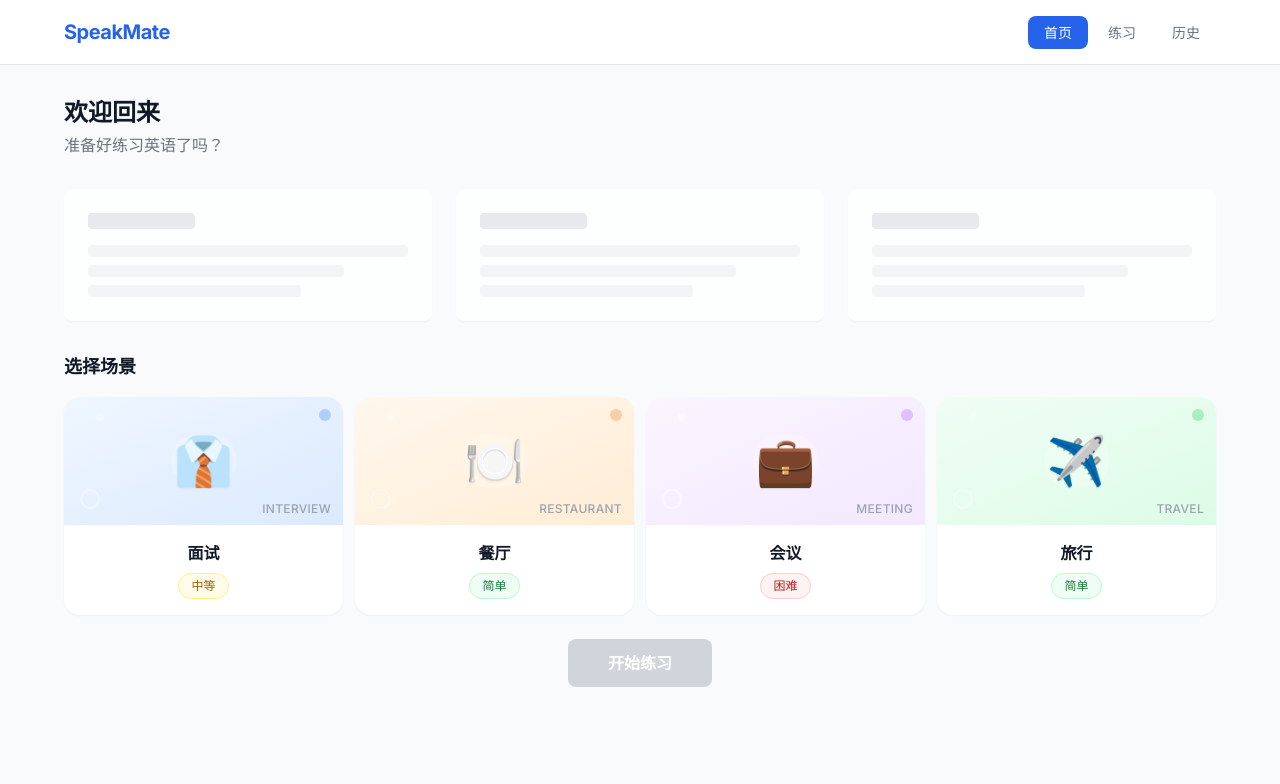
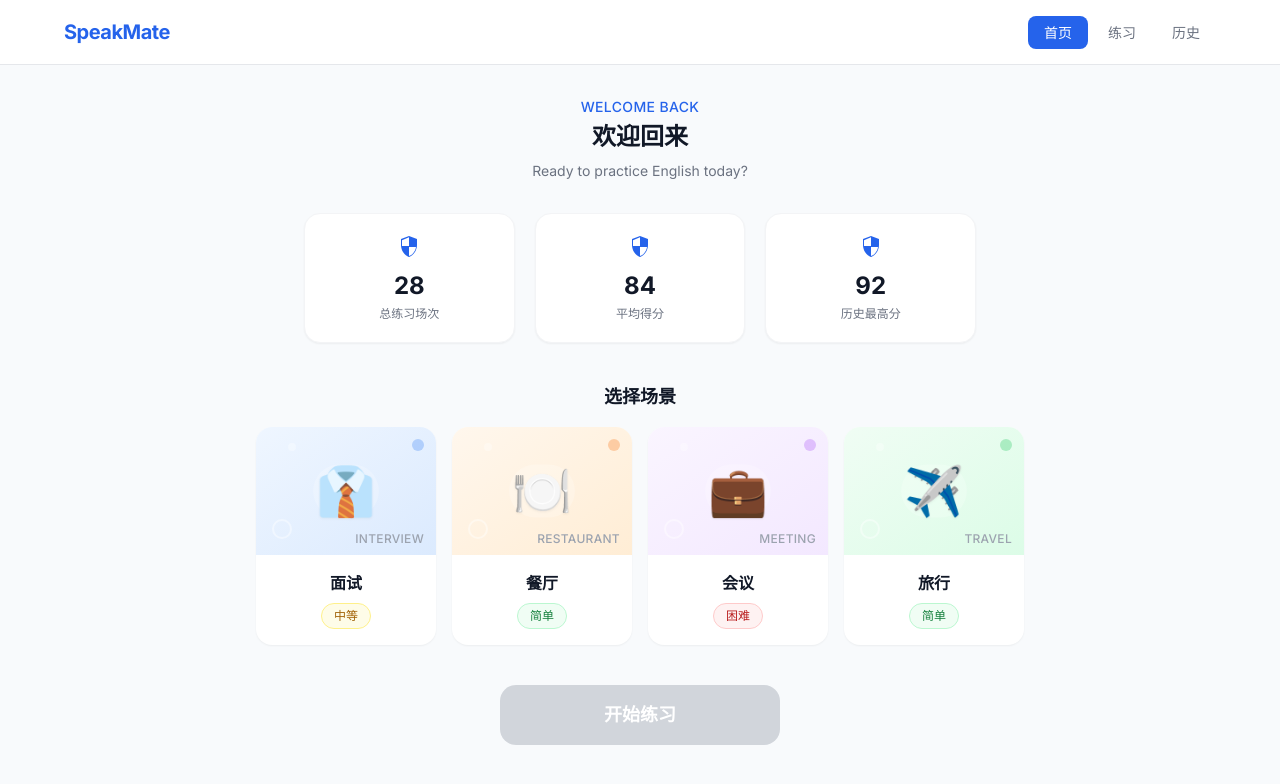
Before and after one commit to zZhou6725/SpeakMate, a React (Vite) app in the folder frontend/: page /home in a window 1280 px wide. Shown: the top 784 px of the page. Built offline with nearby package versions, Linux system fonts and the light colour scheme.

Commit message:
feat: 精简页面依赖、优化 UI 展示、修复 useMockData 死循环问题

```diff
--- a/frontend/src/hooks/useMockData.ts
+++ b/frontend/src/hooks/useMockData.ts
@@ -1,4 +1,4 @@
-import { useState, useEffect } from 'react';
+import { useState, useEffect, useRef } from 'react';
 
 /**
  * Simulates async data loading with a delay.
@@ -8,6 +8,8 @@ import { useState, useEffect } from 'react';
 export function useMockData<T>(fetcher: () => T, delay = 400) {
   const [data, setData] = useState<T | null>(null);
   const [loading, setLoading] = useState(true);
+  const fetcherRef = useRef(fetcher);
+  fetcherRef.current = fetcher;
 
   useEffect(() => {
     let cancelled = false;
@@ -15,7 +17,7 @@ export function useMockData<T>(fetcher: () => T, delay = 400) {
 
     const timer = setTimeout(() => {
       if (!cancelled) {
-        setData(fetcher());
+        setData(fetcherRef.current());
         setLoading(false);
       }
     }, delay);
@@ -24,7 +26,7 @@ export function useMockData<T>(fetcher: () => T, delay = 400) {
       cancelled = true;
       clearTimeout(timer);
     };
-  }, [fetcher, delay]);
+  }, [delay]);
 
   return { data, loading };
 }
--- a/frontend/src/pages/Dashboard.tsx
+++ b/frontend/src/pages/Dashboard.tsx
@@ -1,16 +1,11 @@
 import { useNavigate } from 'react-router-dom';
 import { useStore } from '../store/useStore';
-import { useMockData } from '../hooks/useMockData';
 import { dashboardStats } from '../mock/mock_data';
 import ScenarioCard from '../components/ScenarioCard';
-import ScoreRing from '../components/ScoreRing';
-import LoadingPlaceholder from '../components/LoadingPlaceholder';
-import type { DashboardStats } from '../types';
 
 export default function Dashboard() {
   const navigate = useNavigate();
   const { scenarios, selectedScenarioId, selectScenario, startSession } = useStore();
-  const { data, loading } = useMockData<DashboardStats>(() => dashboardStats, 400);
 
   const handleStart = () => {
     if (!selectedScenarioId) return;
@@ -19,39 +14,24 @@ export default function Dashboard() {
   };
 
   return (
-    <div>
+    <div className="flex flex-col">
       {/* Header */}
-      <div className="mb-8">
-        <h1 className="text-2xl font-bold text-text">欢迎回来</h1>
-        <p className="text-muted mt-1">准备好练习英语了吗？</p>
+      <div className="mb-8 text-center">
+        <p className="text-sm font-medium text-primary tracking-wide uppercase">Welcome Back</p>
+        <h1 className="text-2xl font-bold text-text mt-1">欢迎回来</h1>
+        <p className="text-muted text-sm mt-2">Ready to practice English today?</p>
       </div>
 
-      {/* Stats Row */}
-      <div className="grid grid-cols-3 gap-6 mb-8">
-        {loading
-          ? Array.from({ length: 3 }).map((_, i) => (
-              <LoadingPlaceholder key={i} type="card" />
-            ))
-          : data && (
-              <>
-                <StatCard label="练习总次数" value={data.totalPractice} />
-                <StatCard label="平均得分" value={data.averageScore} />
-                <StatCard label="最高得分" value={data.bestScore} suffix="分" />
-              </>
-            )}
+      {/* Stats Cards — shield icons */}
+      <div className="grid grid-cols-3 gap-5 mb-10 max-w-2xl mx-auto w-full">
+        <StatCard label="总练习场次" value={dashboardStats.totalPractice} />
+        <StatCard label="平均得分" value={dashboardStats.averageScore} />
+        <StatCard label="历史最高分" value={dashboardStats.bestScore} />
       </div>
 
-      {/* Score Ring Preview */}
-      {!loading && data && (
-        <div className="flex justify-center mb-8">
-          <ScoreRing value={data.averageScore} label="综合" size={100} />
-        </div>
-      )}
-
       {/* Scenario Selection */}
-      <div className="mb-6">
-        <h2 className="text-lg font-semibold text-text mb-4">选择场景</h2>
-        <div className="grid grid-cols-2 md:grid-cols-4 gap-3">
+      <h2 className="text-lg font-semibold text-text mb-4 text-center">选择场景</h2>
+      <div className="grid grid-cols-2 md:grid-cols-4 gap-4 max-w-3xl mx-auto w-full mb-10">
         {scenarios.map((s) => (
           <ScenarioCard
             key={s.id}
@@ -61,16 +41,15 @@ export default function Dashboard() {
           />
         ))}
       </div>
-      </div>
 
-      {/* Start Button */}
+      {/* Start Button — bottom center, wider rounded */}
       <div className="flex justify-center">
         <button
           onClick={handleStart}
           disabled={!selectedScenarioId}
-          className={`px-10 py-3 rounded-card text-white font-semibold text-base transition-all duration-200 ${
+          className={`px-20 py-4 rounded-2xl text-white font-semibold text-lg transition-all duration-200 min-w-[280px] ${
             selectedScenarioId
-              ? 'bg-primary hover:bg-blue-700 shadow-md hover:shadow-lg active:scale-[0.98]'
+              ? 'bg-primary hover:bg-blue-700 shadow-lg hover:shadow-xl active:scale-[0.98]'
               : 'bg-gray-300 cursor-not-allowed'
           }`}
         >
@@ -81,14 +60,16 @@ export default function Dashboard() {
   );
 }
 
-function StatCard({ label, value, suffix }: { label: string; value: number; suffix?: string }) {
+function StatCard({ label, value }: { label: string; value: number }) {
   return (
-    <div className="bg-white rounded-card p-5 shadow-sm border border-gray-100 text-center">
-      <p className="text-xs text-muted font-medium uppercase tracking-wide mb-2">{label}</p>
-      <p className="text-3xl font-bold text-text">
-        {value}
-        {suffix && <span className="text-lg text-muted">{suffix}</span>}
-      </p>
+    <div className="bg-white rounded-2xl p-5 shadow-sm border border-gray-100 text-center hover:shadow-md transition-shadow">
+      <div className="flex justify-center mb-3">
+        <svg className="w-6 h-6 text-primary" viewBox="0 0 24 24" fill="currentColor">
+          <path d="M12 2L4 5v6c0 5.55 3.84 10.74 8 12 4.16-1.26 8-6.45 8-12V5l-8-3zm0 10.99h7c-.53 4.12-3.28 7.79-7 8.94V12H5V6.3l7-3.11v8.8z" />
+        </svg>
+      </div>
+      <p className="text-2xl font-bold text-text">{value}</p>
+      <p className="text-xs text-muted font-medium mt-1">{label}</p>
     </div>
   );
 }
--- a/frontend/src/pages/History.tsx
+++ b/frontend/src/pages/History.tsx
@@ -1,20 +1,17 @@
 import { useState } from 'react';
 import { useNavigate } from 'react-router-dom';
 import { useStore } from '../store/useStore';
-import { useMockData } from '../hooks/useMockData';
 import { history, historyFilters } from '../mock/mock_data';
-import LoadingPlaceholder from '../components/LoadingPlaceholder';
 import type { HistoryEntry } from '../types';
 
 export default function History() {
   const navigate = useNavigate();
   const { selectScenario, startSession } = useStore();
-  const { data: entries, loading } = useMockData<HistoryEntry[]>(() => history, 400);
 
   const [scenarioFilter, setScenarioFilter] = useState('全部');
   const [timeFilter, setTimeFilter] = useState('全部');
 
-  const filtered = (entries ?? []).filter((entry) => {
+  const filtered = history.filter((entry) => {
     if (scenarioFilter !== '全部' && entry.scenario !== scenarioFilter) return false;
     return true;
   });
@@ -95,15 +92,7 @@ export default function History() {
             </tr>
           </thead>
           <tbody>
-            {loading ? (
-              Array.from({ length: 4 }).map((_, i) => (
-                <tr key={i} className="border-b border-gray-50">
-                  <td colSpan={7} className="px-5 py-4">
-                    <LoadingPlaceholder type="text" lines={1} />
-                  </td>
-                </tr>
-              ))
-            ) : filtered.length === 0 ? (
+            {filtered.length === 0 ? (
               <tr>
                 <td colSpan={7} className="px-5 py-12 text-center text-muted text-sm">
                   暂无练习记录。
--- a/frontend/src/pages/Report.tsx
+++ b/frontend/src/pages/Report.tsx
@@ -1,11 +1,9 @@
 import { useNavigate, useSearchParams } from 'react-router-dom';
-import { useMockData } from '../hooks/useMockData';
 import { getSessionById, practiceSessions } from '../mock/mock_data';
 import ScoreRing from '../components/ScoreRing';
 import RadarChart from '../components/RadarChart';
 import FeedbackPanel from '../components/FeedbackPanel';
 import ChatBubble from '../components/ChatBubble';
-import LoadingPlaceholder from '../components/LoadingPlaceholder';
 import type { PracticeSession } from '../types';
 
 export default function Report() {
@@ -13,31 +11,11 @@ export default function Report() {
   const [searchParams] = useSearchParams();
   const sessionId = parseInt(searchParams.get('id') ?? '1', 10);
 
-  const { data: session, loading } = useMockData<PracticeSession | undefined>(
-    () => getSessionById(sessionId) ?? practiceSessions[0],
-    500,
-  );
+  const session = getSessionById(sessionId) ?? practiceSessions[0];
 
   const handleExport = () => {
     // Placeholder: future export functionality
   };
-
-  if (loading) {
-    return (
-      <div className="space-y-6">
-        <div className="flex items-center justify-between">
-          <div>
-            <h1 className="text-2xl font-bold text-text">练习报告</h1>
-            <p className="text-muted mt-1">正在加载报告...</p>
-          </div>
-        </div>
-        <div className="grid grid-cols-1 lg:grid-cols-2 gap-6">
-          <LoadingPlaceholder type="chart" />
-          <LoadingPlaceholder type="card" />
-        </div>
-      </div>
-    );
-  }
 
   if (!session) {
     return (
```
Also changed, not shown: frontend/src/components/FeedbackPanel.tsx (+97 -19 lines). Lines whose indentation alone changed are shown as unchanged.
